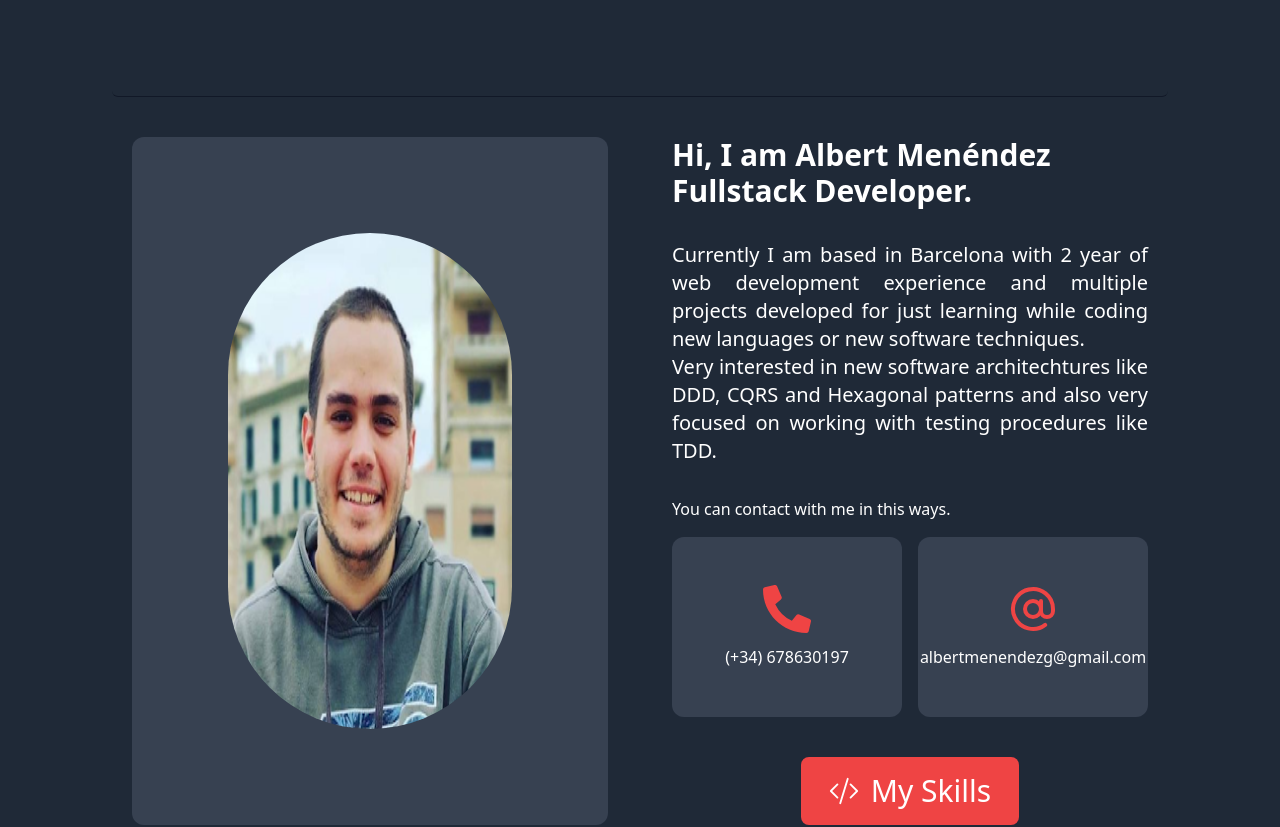
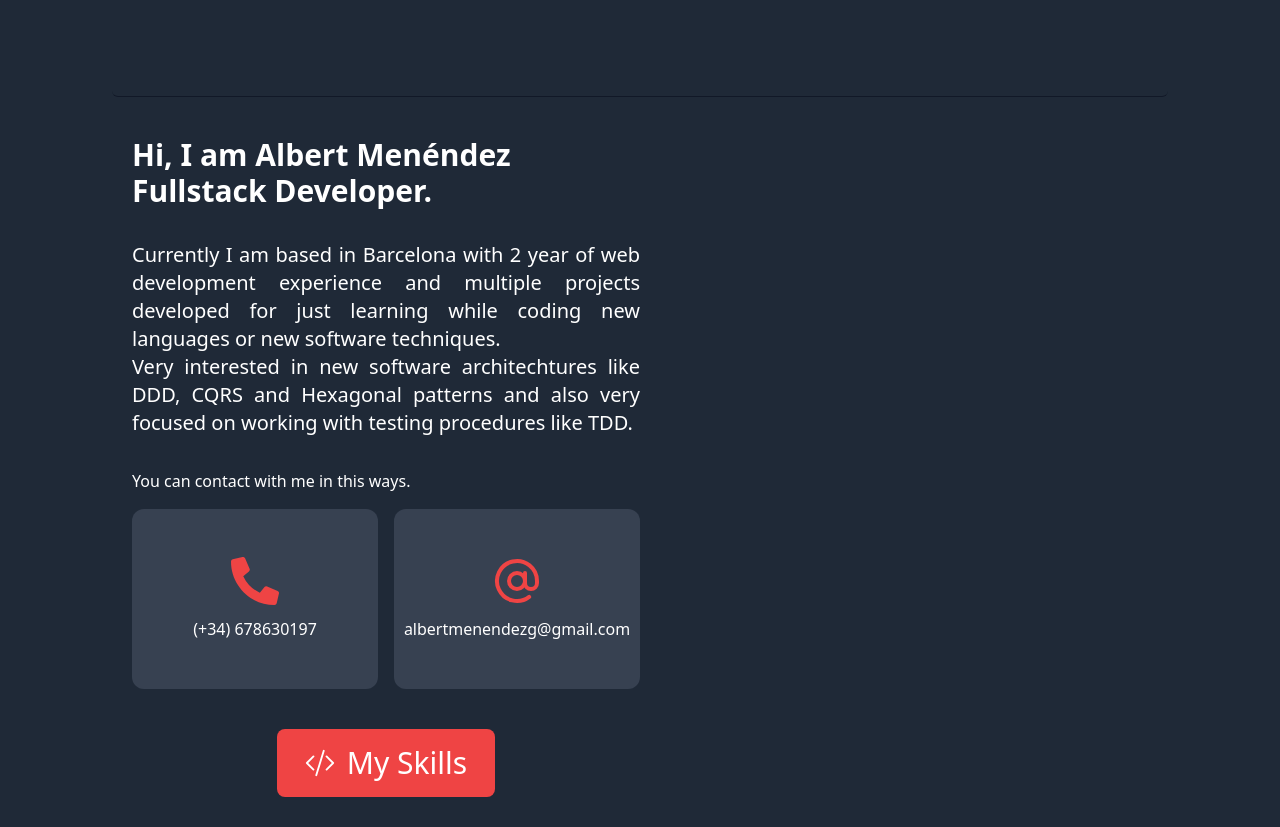
Before and after one commit to albertmenendezg/portofolio, a React (Create React App) app: page / in a window 1280 px wide. Shown: the part 1020-1847 px from the top of the page. Built offline with nearby package versions, Linux system fonts and the light colour scheme.

Commit message:
removed div container Photo in About

```diff
--- a/src/components/Elements/About/About.tsx
+++ b/src/components/Elements/About/About.tsx
@@ -7,13 +7,6 @@ import ScrollLinkButton from '../../Common/ScrollLinkButton/ScrollLinkButton';
 const About = () => {
   return (
     <section id='about' className='min-h-screen w-full pt-10 pb-20 px-5 flex flex-row border-b border-gray-900 rounded-md gap-x-16'>
-        <div className='hidden md:w-1/2 h-100 md:flex bg-gray-700 rounded-xl items-center justify-center'>
-            <img
-                src="/photo.png"
-                alt='Albert Menéndez'
-                className='p-24 rounded-full h-full w-auto'
-            />
-        </div>
         <div className='md:w-1/2 h-100'>
             <h3 className='text-xl md:text-3xl font-bold'>Hi, I am Albert Menéndez Fullstack Developer.</h3>
             <p className='text-md md:text-xl mt-3 md:mt-8 text-justify'>
```
